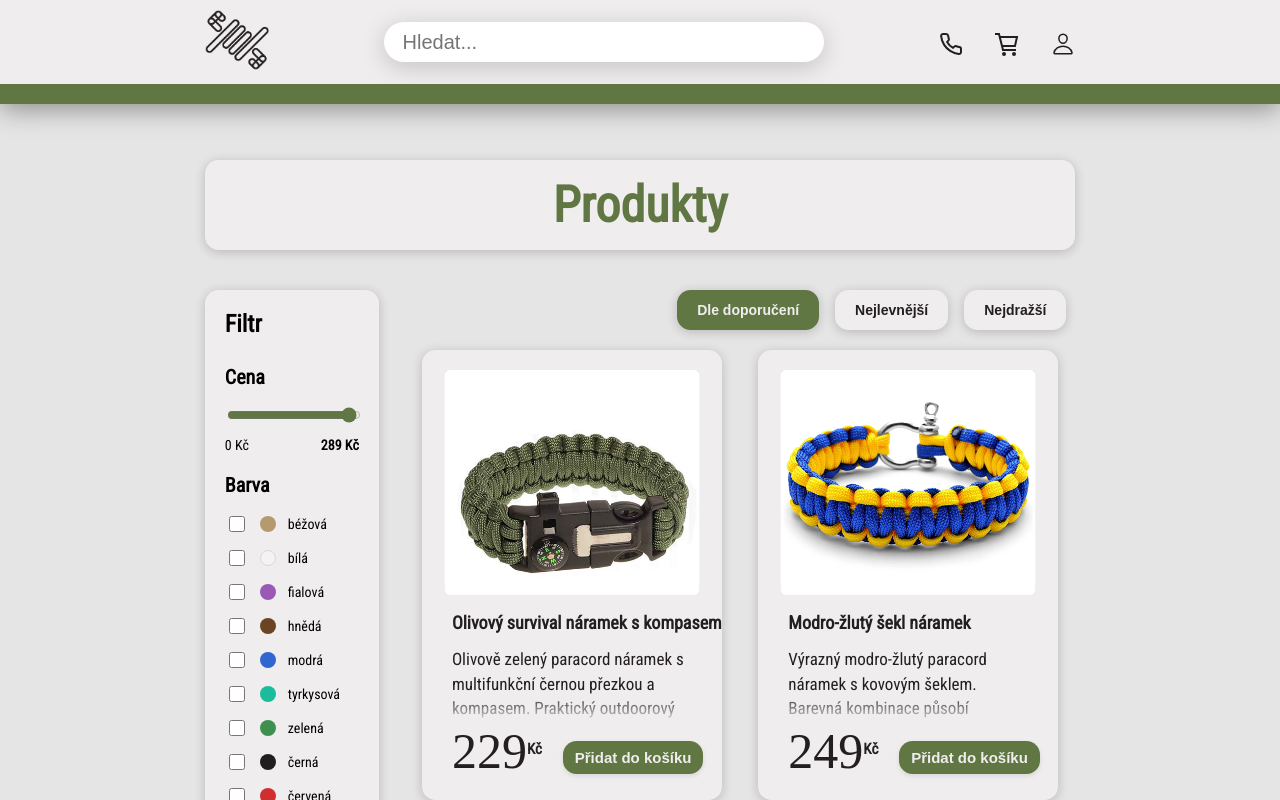
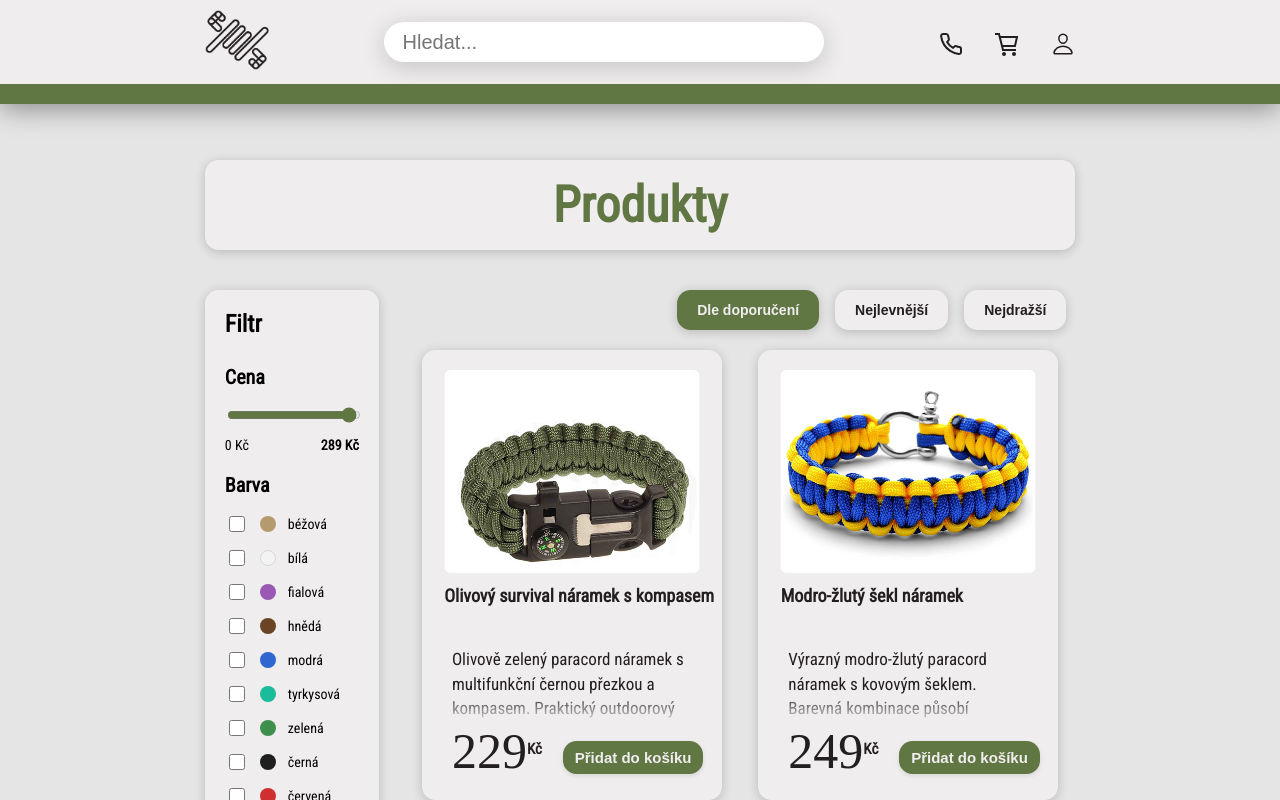
Before and after one commit to Kiba185/E-Shop_MakerCord, a React (Create React App) app in the folder eshop_makercord/: page /products in a window 1280 px wide. Shown: the top 800 px of the page. Built offline with nearby package versions, Linux system fonts and the light colour scheme; a web font is replaced by a local one.

Commit message:
version_75

```diff
--- a/eshop_makercord/public/index.html
+++ b/eshop_makercord/public/index.html
@@ -9,6 +9,14 @@
   <meta name="author" content="Jakub Malota">
   <link href='https://fonts.googleapis.com/css?family=Roboto Condensed' rel='stylesheet'>
   <link href="https://fonts.googleapis.com/css2?family=Karantina:wght@300;400;700&display=swap" rel="stylesheet">
+  <link rel="preload" href="/images/products_images/small_size_products_img/small_product_image_001.webp" as="image" type="image/webp">
+  <link rel="preload" href="/images/products_images/small_size_products_img/small_product_image_002.webp" as="image" type="image/webp">
+  <link rel="preload" href="/images/products_images/small_size_products_img/small_product_image_003.webp" as="image" type="image/webp">
+  <link rel="preload" href="/images/products_images/small_size_products_img/small_product_image_004.webp" as="image" type="image/webp">
+  <link rel="preload" href="/images/products_images/small_size_products_img/small_product_image_005.webp" as="image" type="image/webp">
+  <link rel="preload" href="/images/products_images/small_size_products_img/small_product_image_006.webp" as="image" type="image/webp">
+  <link rel="preload" href="/images/products_images/small_size_products_img/small_product_image_007.webp" as="image" type="image/webp">
+  <link rel="preload" href="/images/products_images/small_size_products_img/small_product_image_008.webp" as="image" type="image/webp">
   <title>MakerCord</title>
 </head>
 <body>
--- a/eshop_makercord/src/components/Products/ProductCard.css
+++ b/eshop_makercord/src/components/Products/ProductCard.css
@@ -18,14 +18,14 @@
     left: 50%;
     width: 85%;
     transform: translateX(-50%);
-    height: 50%;
+    height: 45%;
     object-fit: cover;
     border-radius: 6px;
 }
 
 .product-card h2 {
-    top: 55%;
-    left: 10%;
+    top: 50%;
+    margin: 1.2vh 0.5vw 0 0.5vw;
     position: absolute;
     text-decoration: none;
     color: var(--black);
--- a/eshop_makercord/src/index.css
+++ b/eshop_makercord/src/index.css
@@ -11,6 +11,7 @@
     --border_radius: 1.7vh;
 
     box-sizing: border-box;
+    font-display: swap;
 }
 
 
```
